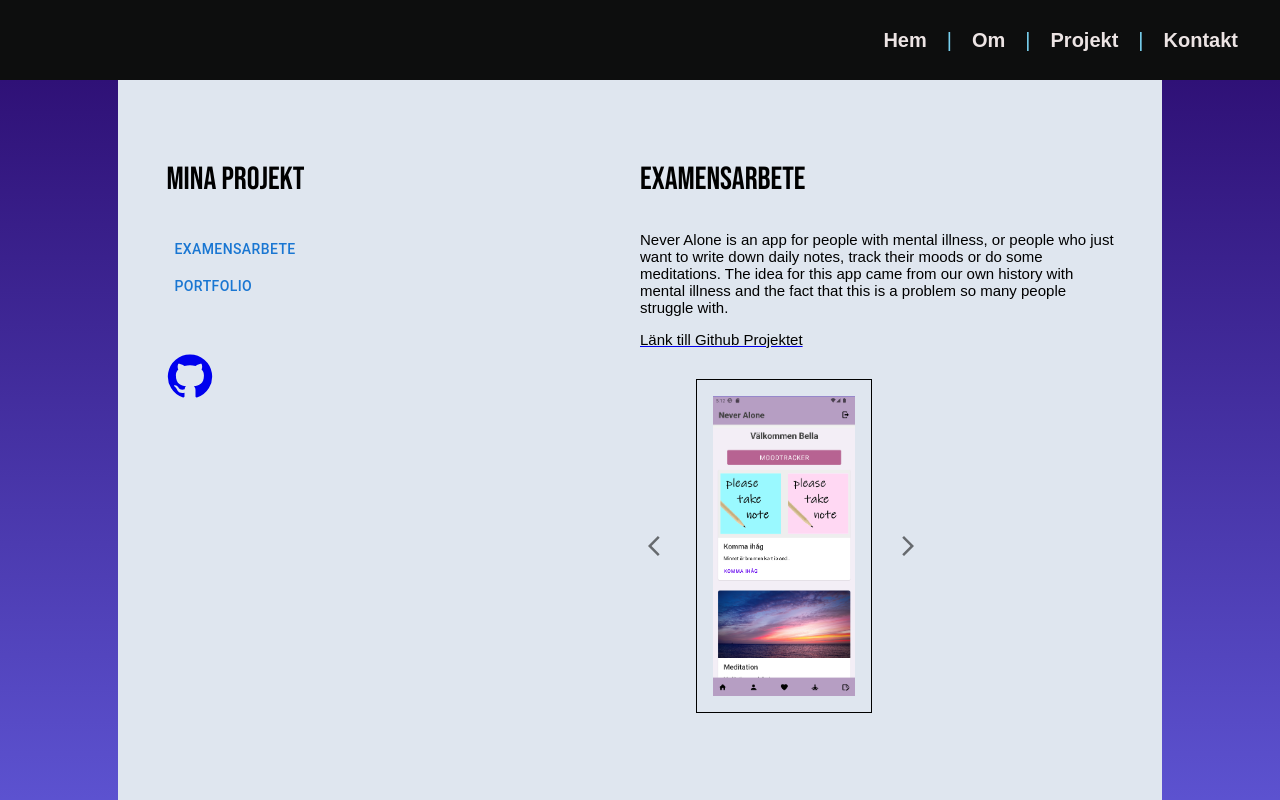
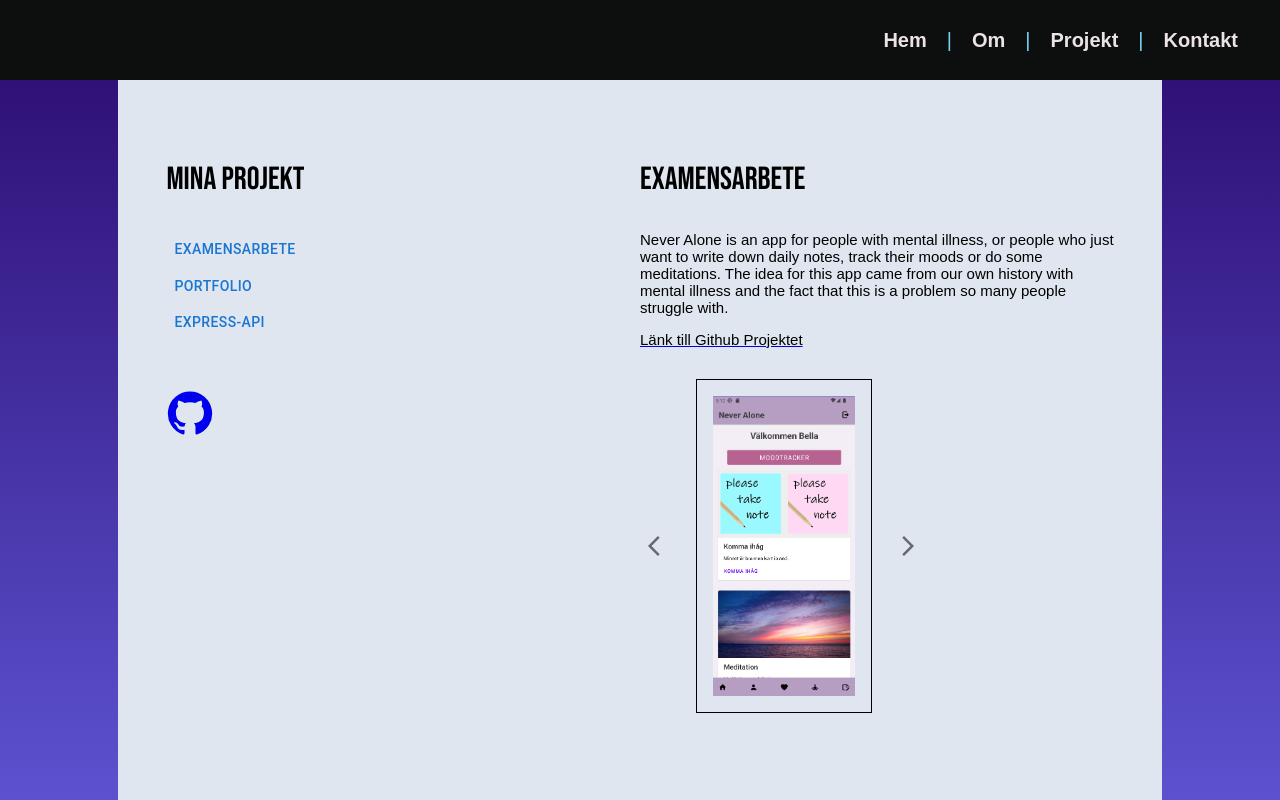
Before and after one commit to isabellaes/portfolio, a React (Create React App) app: page /projects in a window 1280 px wide. Shown: the top 800 px of the page. Built offline with nearby package versions, Linux system fonts and the light colour scheme.

Commit message:
add expressapi

```diff
--- a/src/pages/ProjectsPage.tsx
+++ b/src/pages/ProjectsPage.tsx
@@ -4,7 +4,7 @@ import "../style/style.css";
 import Footer from "../components/Footer";
 import Project from "../components/Project";
 import { useState } from "react";
-import { project1, project2, project } from "../utils/data";
+import { project1, project2, project3, project } from "../utils/data";
 import GitHubIcon from "@mui/icons-material/GitHub";
 import "../style/mobile.css";
 import "../style/tablet.css";
@@ -16,6 +16,8 @@ const ProjectsPage = () => {
       setProject(project2);
     } else if (value === project1.title && project.title !== value) {
       setProject(project1);
+    } else if (value === project3.title && project.title !== value) {
+      setProject(project3);
     }
   }
 
@@ -40,6 +42,12 @@ const ProjectsPage = () => {
                 onClick={() => handleOnChange("Portfolio")}
               >
                 Portfolio
+              </Button>
+              <Button
+                className="button"
+                onClick={() => handleOnChange("Express-API")}
+              >
+                Express-API
               </Button>
               <a
                 className={"link-desktop"}
--- a/src/utils/data.ts
+++ b/src/utils/data.ts
@@ -27,10 +27,10 @@ export const project2: project = {
 };
 
 export const project3: project = {
-  title: "Webbshop",
-  description: "React, Typescript, .Net C#",
-  linktogit: "",
-  img: [Exarbete, Exarbete2, Exarbete3],
+  title: "Express-API",
+  description:
+    "Simpelt Express-API med Typescript. Se koden på githubrepot via länken nedan:",
+  linktogit: "https://github.com/isabellaes/Express-API/tree/main",
 };
 
 export const project4: project = {
```
